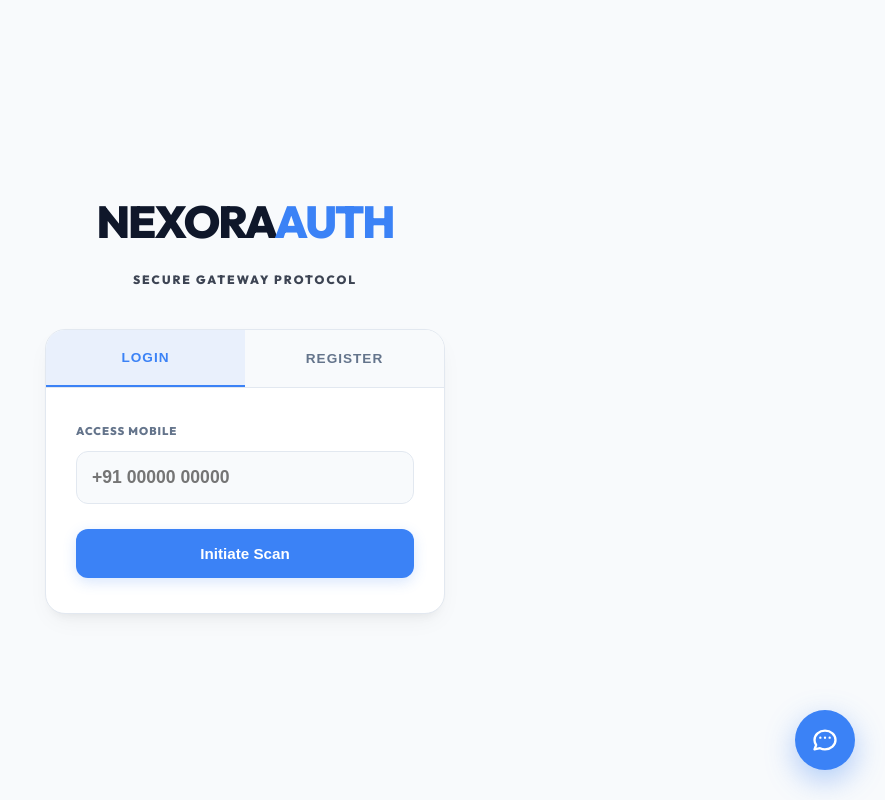
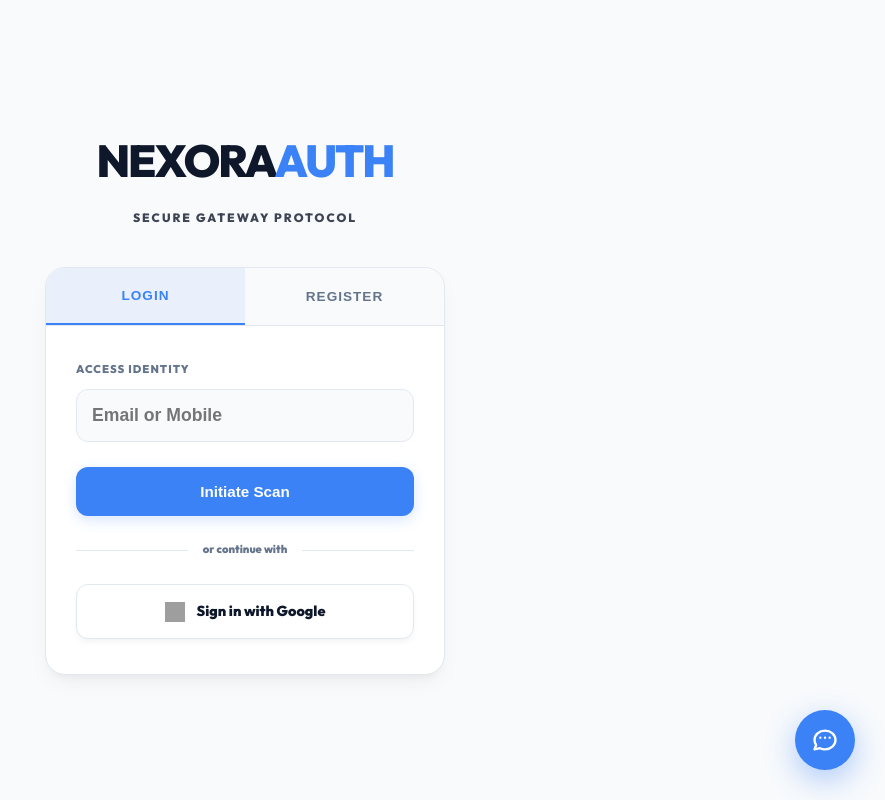
Before and after one commit to hemanthragipindi/grade-predictor, a Flask app: page /login in a window 1280 px wide. Shown: the whole page, without its empty margins (395-1280 px from the left). Run offline with Flask 3, Linux system fonts and the light colour scheme; grey boxes are pictures that could not be loaded.

Commit message:
Finalized and secured production Google OAuth integration

```diff
--- a/backend/app.py
+++ b/backend/app.py
@@ -10,9 +10,15 @@
 from flask_cors import CORS
 import cloudinary
 import cloudinary.uploader
+from authlib.integrations.flask_client import OAuth
+from extensions import oauth
 from dotenv import load_dotenv
 
 load_dotenv()
+
+# OAuth Security: allow insecure transport for local dev only
+if not os.getenv('RENDER'):
+    os.environ['OAUTHLIB_INSECURE_TRANSPORT'] = '1'
 
 # Professional logging
 logging.basicConfig(level=logging.INFO)
@@ -39,6 +45,17 @@
     # Initialize Extensions
     db.init_app(app)
     CORS(app)
+    oauth.init_app(app)
+
+    oauth.register(
+        name='google',
+        client_id=os.getenv('GOOGLE_CLIENT_ID'),
+        client_secret=os.getenv('GOOGLE_CLIENT_SECRET'),
+        server_metadata_url='https://accounts.google.com/.well-known/openid-configuration',
+        client_kwargs={
+            'scope': 'openid email profile'
+        }
+    )
 
     login_manager = LoginManager()
     login_manager.init_app(app)
--- /dev/null
+++ b/backend/extensions.py
@@ -0,0 +1,2 @@
+from authlib.integrations.flask_client import OAuth
+oauth = OAuth()
--- a/backend/models.py
+++ b/backend/models.py
@@ -7,8 +7,8 @@
     id = db.Column(db.Integer, primary_key=True)
     name = db.Column(db.String(100))
     email = db.Column(db.String(100), unique=True)
-    mobile = db.Column(db.String(15), unique=True)
-    password = db.Column(db.String(200))
+    mobile = db.Column(db.String(15), unique=True, nullable=True)
+    password = db.Column(db.String(200), nullable=True)
     profile_pic = db.Column(db.String(255), default='default_avatar.jpg')
     is_admin = db.Column(db.Boolean, default=False)
     created_at = db.Column(db.DateTime, default=datetime.datetime.utcnow)
--- a/backend/routes/auth.py
+++ b/backend/routes/auth.py
@@ -10,11 +10,13 @@
 @auth_bp.route("/login", methods=["GET", "POST"])
 def login():
     if request.method == "POST":
-        raw_mobile = request.form.get("mobile")
-        mobile = re.sub(r'\D', '', raw_mobile) if raw_mobile else None
+        identifier = request.form.get("mobile") # Frontend still uses 'mobile' as name for now
         password = request.form.get("password")
 
-        user = User.query.filter_by(mobile=mobile).first()
+        # Try finding by email or normalized mobile
+        clean_mobile = re.sub(r'\D', '', identifier) if identifier else ""
+        user = User.query.filter((User.email == identifier) | (User.mobile == clean_mobile)).first()
+
         if user and check_password_hash(user.password, password):
             login_user(user)
             return redirect(url_for("academic.dashboard"))
@@ -25,9 +27,10 @@
 @auth_bp.route("/api/check-mobile", methods=["POST"])
 def check_mobile():
     data = request.json
-    raw_mobile = data.get("mobile")
-    mobile = re.sub(r'\D', '', raw_mobile) if raw_mobile else None
-    user = User.query.filter_by(mobile=mobile).first()
+    identifier = data.get("mobile")
+    clean_mobile = re.sub(r'\D', '', identifier) if identifier else ""
+
+    user = User.query.filter((User.email == identifier) | (User.mobile == clean_mobile)).first()
     if user:
         return jsonify({"exists": True})
     return jsonify({"exists": False})
@@ -90,3 +93,45 @@
 def logout():
     logout_user()
     return redirect(url_for("auth.login"))
+
+# Google OAuth Routes
+@auth_bp.route("/google")
+def google_login():
+    from extensions import oauth
+    redirect_uri = url_for('auth.google_callback', _external=True)
+    return oauth.google.authorize_redirect(redirect_uri)
+
+@auth_bp.route("/google/callback")
+def google_callback():
+    from extensions import oauth
+    try:
+        token = oauth.google.authorize_access_token()
+        user_info = token.get('userinfo')
+
+        if not user_info:
+            flash("Google authentication failed. No user identity received.", "warning")
+            return redirect(url_for("auth.login"))
+
+        email = user_info.get('email')
+        name = user_info.get('name')
+
+        user = User.query.filter_by(email=email).first()
+        if not user:
+            # Create new user for Google login
+            user = User(
+                name=name,
+                email=email,
+                mobile=None,
+                password=None
+            )
+            db.session.add(user)
+            db.session.commit()
+            flash(f"Welcome to Nexora, {name}!", "success")
+
+        login_user(user)
+        return redirect(url_for("academic.dashboard"))
+
+    except Exception as e:
+        print(f"OAuth Error: {str(e)}")
+        flash("Google login failed. Please try again.", "warning")
+        return redirect(url_for("auth.login"))
--- a/frontend/templates/auth.html
+++ b/frontend/templates/auth.html
@@ -24,8 +24,8 @@
             <form id="login-form" method="POST" action="{{ url_for('auth.login') }}">
                 <div id="login-step-1">
                     <div class="form-group" style="margin-bottom: 25px;">
-                        <label class="form-label" style="display: block; color: var(--text-muted); font-size: 0.7rem; font-weight: 800; text-transform: uppercase; margin-bottom: 10px; letter-spacing: 1px;">Access Mobile</label>
-                        <input type="tel" name="mobile" id="login-mobile" placeholder="+91 00000 00000" required
+                        <label class="form-label" style="display: block; color: var(--text-muted); font-size: 0.7rem; font-weight: 800; text-transform: uppercase; margin-bottom: 10px; letter-spacing: 1px;">Access Identity</label>
+                        <input type="text" name="mobile" id="login-mobile" placeholder="Email or Mobile" required
                                style="width: 100%; background: var(--bg-light); border: 1px solid var(--panel-border); color: var(--text-main); padding: 15px; border-radius: 12px; font-size: 1.1rem; outline: none; transition: 0.3s; font-weight: 600;">
                     </div>
                     <button type="button" onclick="verifyMobile()" class="btn-primary" style="width: 100%; justify-content: center; padding: 16px; font-size: 0.95rem;">Initiate Scan</button>
@@ -76,6 +76,19 @@
                 </div>
                 <button type="submit" class="btn-primary" style="width: 100%; justify-content: center; padding: 16px; font-size: 0.95rem;">Generate Identity</button>
             </form>
+
+            <!-- Social Login Separator -->
+            <div style="margin: 25px 0; display: flex; align-items: center; gap: 15px;">
+                <div style="flex: 1; height: 1px; background: var(--panel-border);"></div>
+                <span style="font-size: 0.7rem; font-weight: 700; color: var(--text-muted); text-transform: lowercase;">or continue with</span>
+                <div style="flex: 1; height: 1px; background: var(--panel-border);"></div>
+            </div>
+
+            <!-- Google Login Button -->
+            <a href="{{ url_for('auth.google_login') }}" class="btn-primary" style="background: white; color: var(--text-main); border: 1px solid var(--panel-border); width: 100%; display: flex; justify-content: center; align-items: center; gap: 12px; padding: 15px; font-size: 0.9rem; text-decoration: none; box-shadow: 0 4px 6px -1px rgba(0,0,0,0.05); transition: 0.3s;" onmouseover="this.style.background='var(--bg-light)'" onmouseout="this.style.background='white'">
+                <img src="https://www.gstatic.com/images/branding/product/1x/gsa_512dp.png" alt="Google" style="width: 20px; height: 20px;">
+                <span>Sign in with Google</span>
+            </a>
         </div>
     </div>
 </div>
@@ -114,9 +127,8 @@
 }
 
 async function verifyMobile() {
-    const rawMobile = document.getElementById('login-mobile').value;
-    const mobile = rawMobile.replace(/\D/g, ''); // Normalize for API
-    if (!mobile) return showToast("Identification required", "warning");
+    const rawIdentifier = document.getElementById('login-mobile').value;
+    if (!rawIdentifier) return showToast("Identification required", "warning");
 
     AppLoader.show("SCANNING NODE...");
 
@@ -124,14 +136,14 @@
         const res = await fetch('/api/check-mobile', {
             method: 'POST',
             headers: { 'Content-Type': 'application/json' },
-            body: JSON.stringify({ mobile: mobile })
+            body: JSON.stringify({ mobile: rawIdentifier })
         });
         const data = await res.json();
 
         if (data.exists) {
             document.getElementById('login-step-1').style.display = 'none';
             document.getElementById('login-step-2').style.display = 'block';
-            document.getElementById('verified-mobile').innerText = rawMobile;
+            document.getElementById('verified-mobile').innerText = rawIdentifier;
             AppLoader.hide();
         } else {
             showToast("Node not found", "warning");
@@ -145,7 +157,10 @@
 
 // Mobile Formatter Logic
 function formatMobileInput(e) {
-    let value = e.target.value.replace(/\D/g, '');
+    let value = e.target.value;
+    if (value.includes('@')) return; // Don't format if it looks like an email
+
+    value = value.replace(/\D/g, '');
     if (value.length > 5) {
         value = value.slice(0, 5) + ' ' + value.slice(5, 10);
     }
--- a/requirements.txt
+++ b/requirements.txt
@@ -6,3 +6,5 @@
 cloudinary
 python-dotenv
 gunicorn
+Authlib
+requests
```
